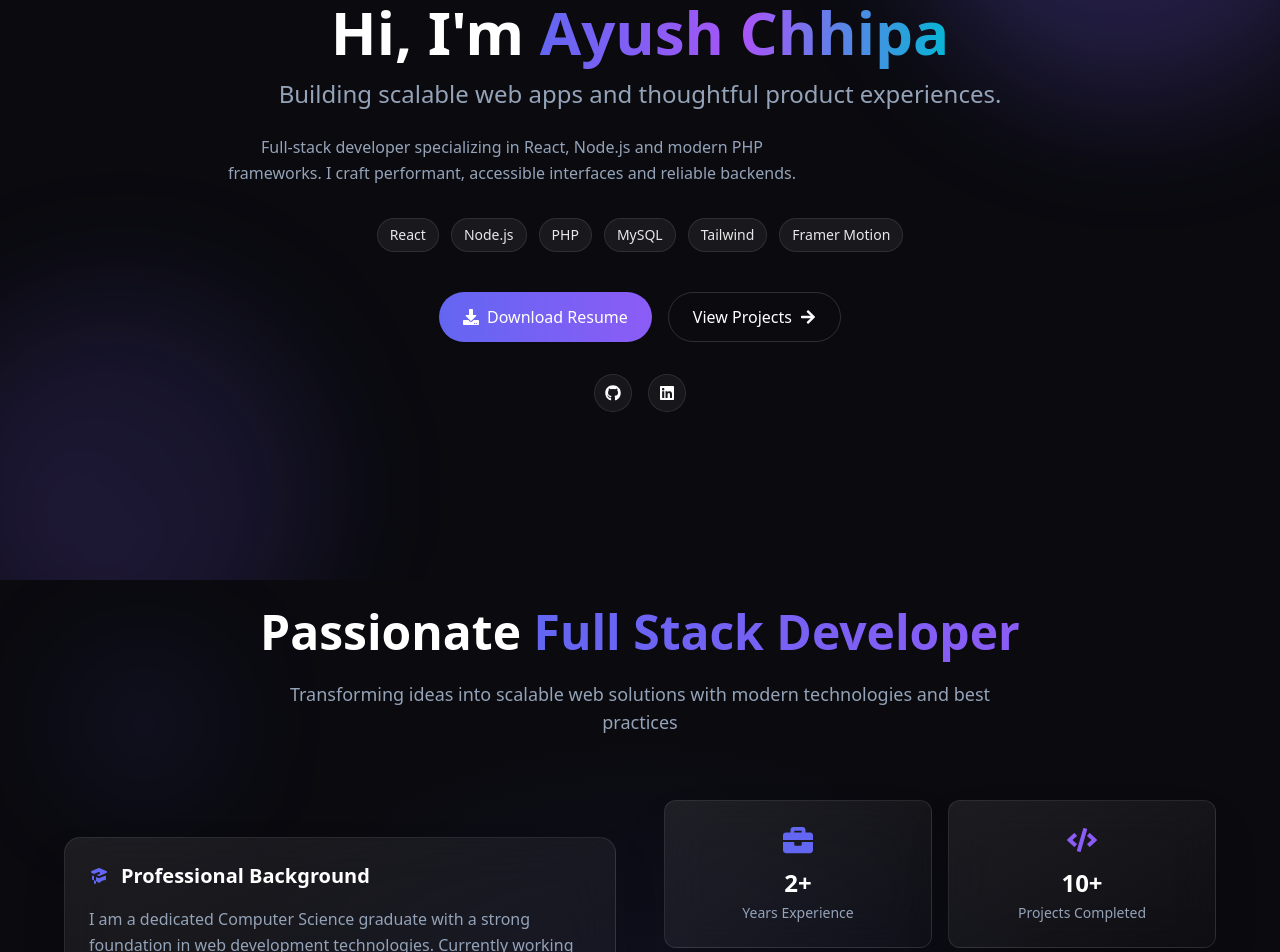
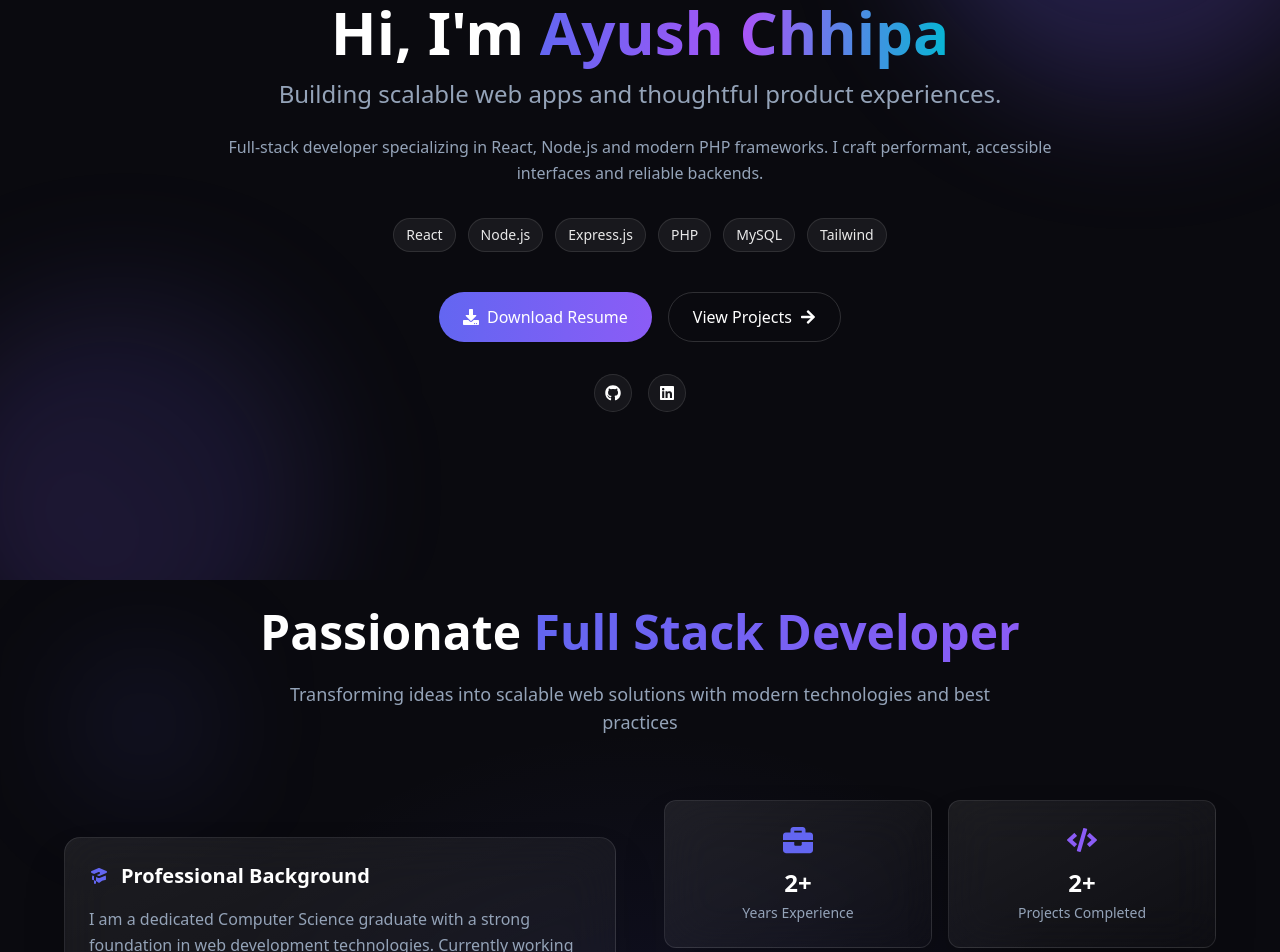
Before and after one commit to ayushchhipa07/Ayush-Portfolio, a React (Vite) app: page / in a window 1280 px wide. Shown: the part 220-1172 px from the top of the page. Built offline with nearby package versions, Linux system fonts and the light colour scheme.

Commit message:
add new changes

```diff
--- a/src/components/About.jsx
+++ b/src/components/About.jsx
@@ -5,7 +5,7 @@
 const About = () => {
   const stats = [
     { icon: FaBriefcase, label: 'Years Experience', value: '2+', color: 'text-brand-accent' },
-    { icon: FaCode, label: 'Projects Completed', value: '10+', color: 'text-brand-secondary' },
+    { icon: FaCode, label: 'Projects Completed', value: '2+', color: 'text-brand-secondary' },
     { icon: FaGraduationCap, label: 'Education', value: 'BCA', color: 'text-light-text' },
     { icon: FaAward, label: 'Certifications', value: '3+', color: 'text-neon-cyan' },
   ];
--- a/src/components/Hero.jsx
+++ b/src/components/Hero.jsx
@@ -51,13 +51,13 @@
           <motion.p variants={itemVariants} className="text-xl sm:text-2xl text-secondary-text mb-6">
             Building scalable web apps and thoughtful product experiences.
           </motion.p>
-          <motion.p variants={itemVariants} className="text-secondary-text leading-relaxed mb-8 max-w-xl">
-            Full‑stack developer specializing in React, Node.js and modern PHP frameworks. I craft performant, accessible interfaces and reliable backends.
+          <motion.p variants={itemVariants} className="text-secondary-text leading-relaxed mb-8 ">
+                      Full‑stack developer specializing in React, Node.js and modern PHP frameworks. I craft performant, accessible interfaces and reliable backends.
           </motion.p>
 
           {/* Skills as pill badges */}
           <motion.div variants={itemVariants} className="mb-8 md:mb-10 flex flex-wrap justify-center gap-2 md:gap-3">
-            {['React', 'Node.js', 'PHP', 'MySQL', 'Tailwind', 'Framer Motion'].map((tech, index) => (
+            {['React', 'Node.js', 'Express.js', 'PHP', 'MySQL', 'Tailwind'].map((tech, index) => (
               <motion.span
                 key={tech}
                 className="px-3 py-1.5 rounded-full text-xs md:text-sm text-primary-text/90 bg-white/[0.06] border border-white/10 hover:border-brand-accent/40 transition-colors"
--- a/src/components/Projects.jsx
+++ b/src/components/Projects.jsx
@@ -6,7 +6,7 @@
     {
       title: 'ComplyRelax',
       subtitle: 'Task Management & Professional Services Platform',
-      description: 'A comprehensive web-based application designed to streamline day-to-day activity tracking for businesses and provide support for professionals like CS and CA.',
+      description: "ComplyRelax is an AI-powered compliance and office management platform that helps professionals like CS and CA simplify corporate compliances, automate routine tasks, and boost productivity with a smart, centralized dashboard.",
       longDescription: 'Developed a full-stack web application using PHP and CodeIgniter framework. The platform features user authentication, task management, document handling, and professional service coordination. Implemented responsive design and optimized database queries for better performance.',
       live: 'https://complyrelax.com',
       tags: ['PHP', 'CodeIgniter', 'MySQL', 'JavaScript', 'HTML/CSS', 'Bootstrap'],
@@ -29,7 +29,7 @@
       longDescription: 'Developed a personal portfolio website showcasing professional experience, skills, and projects. Features include smooth scroll animations, interactive components, and mobile-responsive design.',
       github: 'https://github.com/ayushchhipa07/Ayush-Portfolio',
       live: '#',
-      tags: ['React', 'Tailwind CSS', 'Framer Motion', 'JavaScript', 'Vite'],
+      tags: ['React', 'Tailwind CSS', 'Vite', 'Node.js', 'JavaScript'],
       features: [
         'Responsive Design',
         'Smooth Animations',
@@ -99,10 +99,20 @@
                   <div className="flex items-center mb-4">
                     <div className={`p-3 rounded-xl bg-gradient-to-r from-brand-accent/20 to-brand-secondary/20 border border-brand-accent/30 mr-4`}>
                       <img
-                        src={project.icon}
+                        src="../../public/Icon.svg"
                         alt={`${project.title} icon`}
                         className="w-8 h-8 object-contain"
+                        onError={(e) => {
+                          e.target.style.display = 'none';
+                          e.target.nextSibling.style.display = 'block';
+                        }}
                       />
+                      <div
+                        className="w-8 h-8 hidden flex items-center justify-center text-brand-accent"
+                        style={{ display: 'none' }}
+                      >
+                        <FaCode size={30} />
+                      </div>
                     </div>
                     <div>
                       <h3 className="text-xl font-bold text-primary-text mb-1">{project.title}</h3>
@@ -168,13 +178,6 @@
                         <FaExternalLinkAlt size={18} />
                       </motion.a>
                     </div>
-
-                    <motion.button
-                      className="text-sm text-brand-accent hover:text-brand-secondary transition-colors duration-300"
-                      whileHover={{ x: 5 }}
-                    >
-                      View Details →
-                    </motion.button>
                   </div>
                 </div>
               </div>
```
Also changed, not shown: src/components/complyrelax.png (added).
